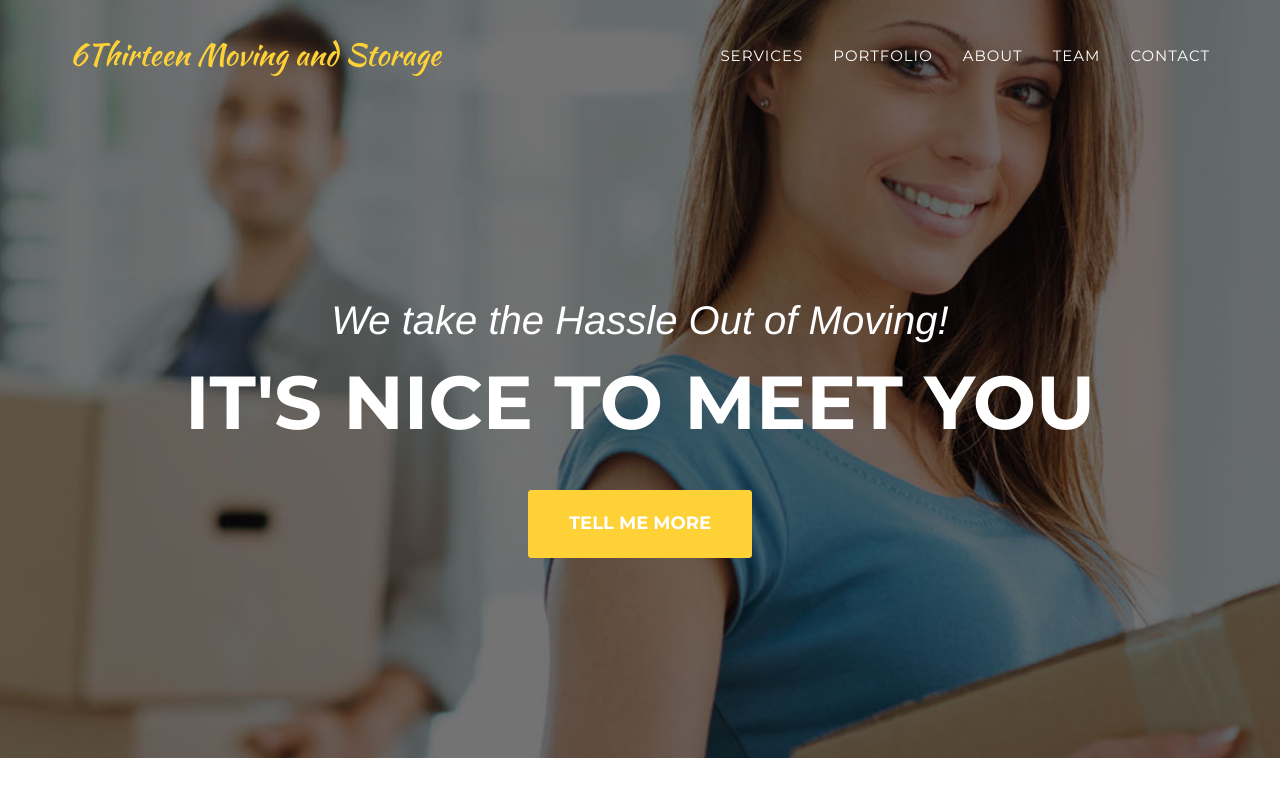
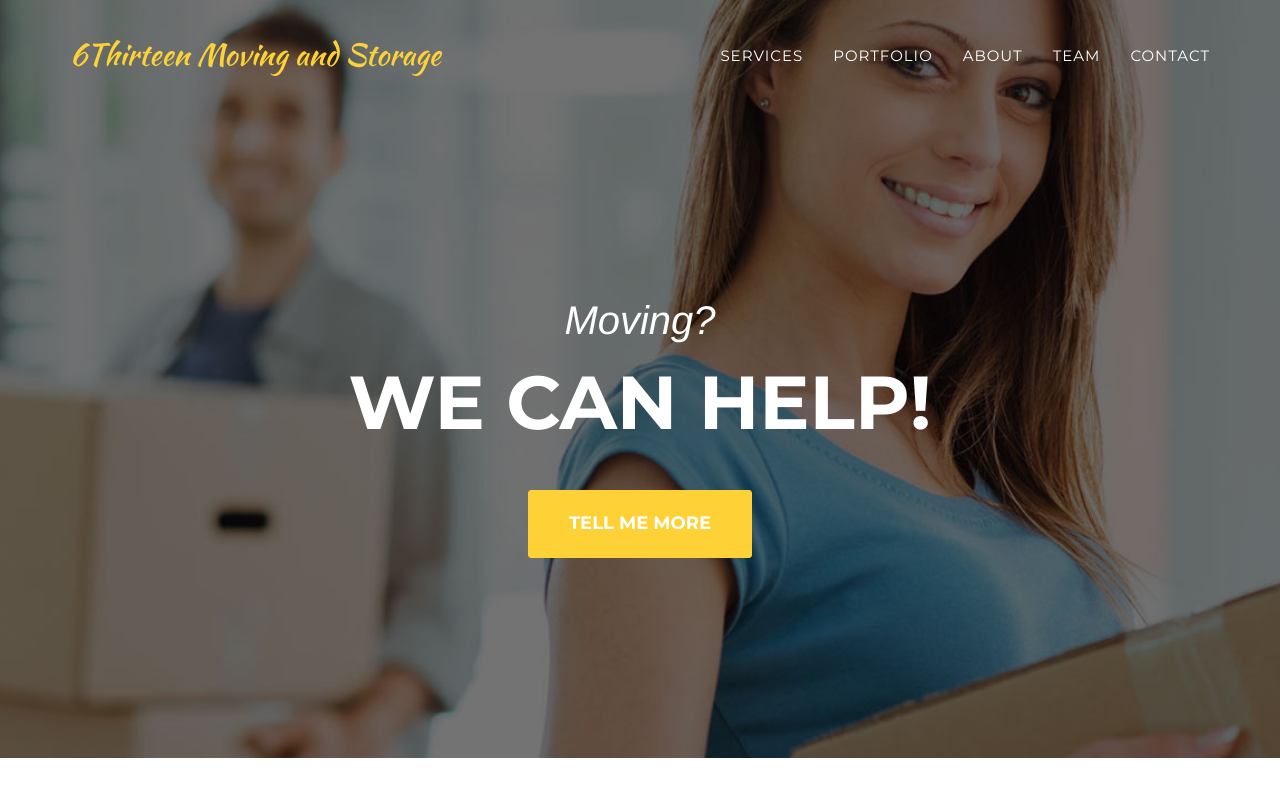
Before and after one commit to SuhaibElkomy/6thirteen, a Jekyll site: the page built from index.html, in a window 1280 px wide and 900 px high. Shown: the top 797 px of the window. Built offline with Jekyll 4.4.1, drawn with Linux system fonts in a browser that asks for light colours; some web fonts are replaced.

Commit message:
Update header.html

```diff
--- a/_includes/header.html
+++ b/_includes/header.html
@@ -44,8 +44,8 @@
     <header>
         <div class="container">
             <div class="intro-text">
-                <div class="intro-lead-in">We take the Hassle Out of Moving!</div>
-                <div class="intro-heading">It's Nice To Meet You</div>
+                <div class="intro-lead-in">Moving?</div>
+                <div class="intro-heading">We can help!</div>
                 <a href="#services" class="page-scroll btn btn-xl">Tell Me More</a>
             </div>
         </div>
```
